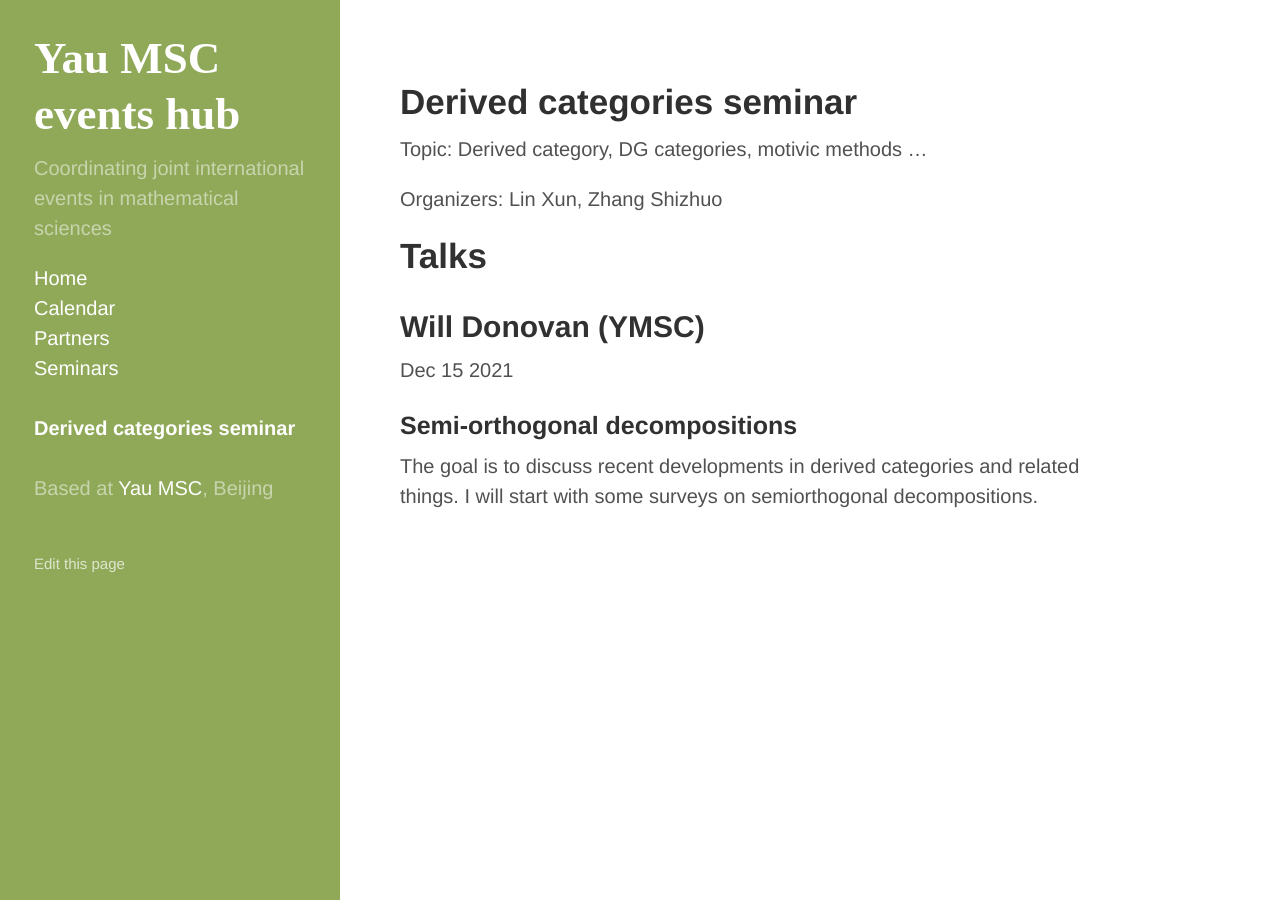
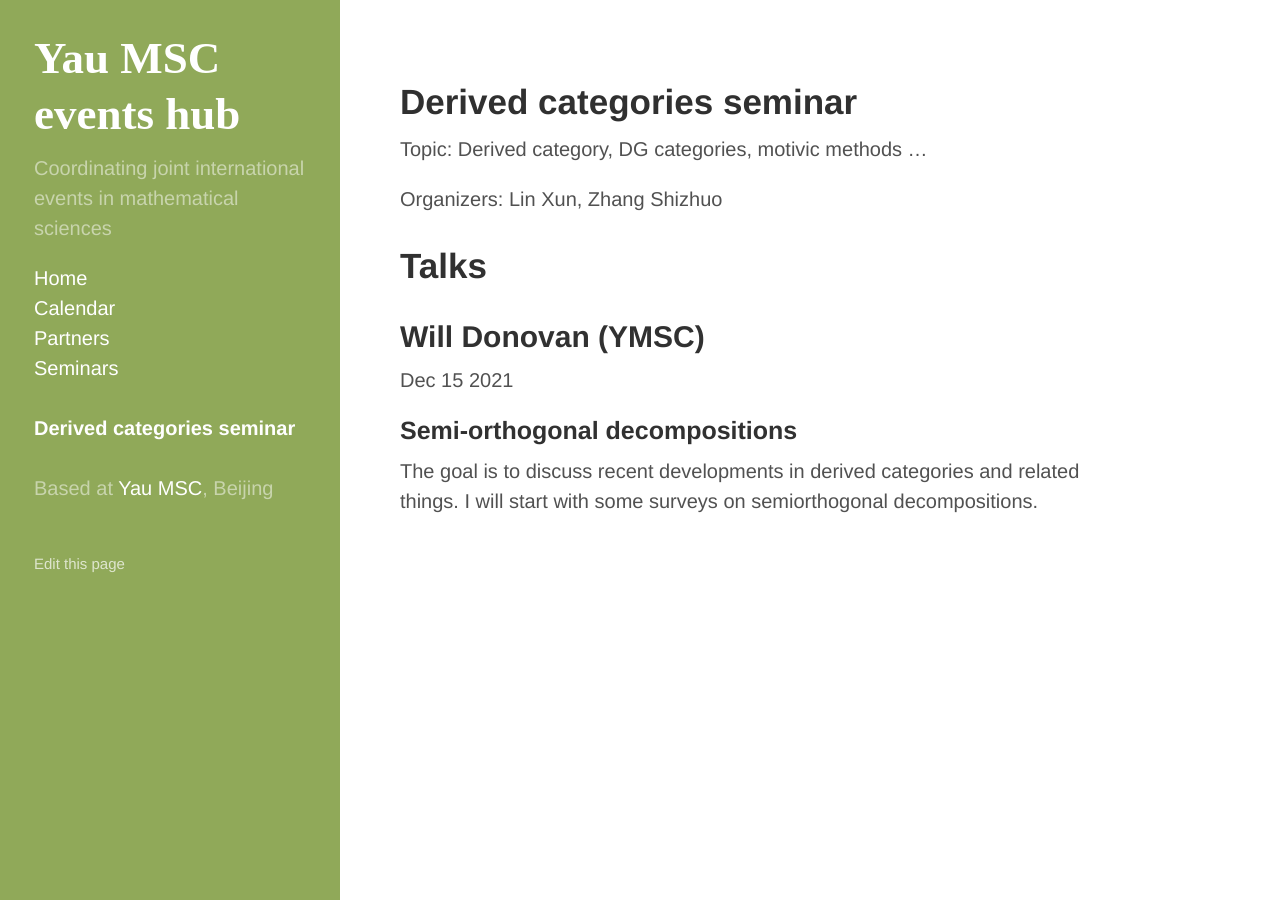
Before and after one commit to yau-msc-events/yau-msc-events.github.io, a Jekyll site: the page built from seminar-dc.md, in a window 1280 px wide. Built offline with Jekyll 4.4.1, drawn with Linux system fonts in a browser that asks for light colours.

Commit message:
Update poole.css

```diff
--- a/public/css/poole.css
+++ b/public/css/poole.css
@@ -91,7 +91,7 @@ h1 {
   font-size: 2rem;
 }
 h2 {
-  margin-top: 1rem;
+  margin-top: 1.5rem;
   font-size: 1.75rem;
 }
 h3 {
@@ -99,7 +99,7 @@ h3 {
   font-size: 1.5rem;
 }
 h4 {
-  margin-top: 1.25rem;
+  margin-top: 1rem;
   font-size: 1.25rem;
 }
 h5, h6 {
```
